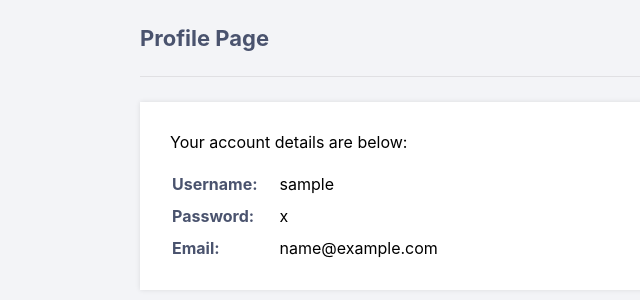
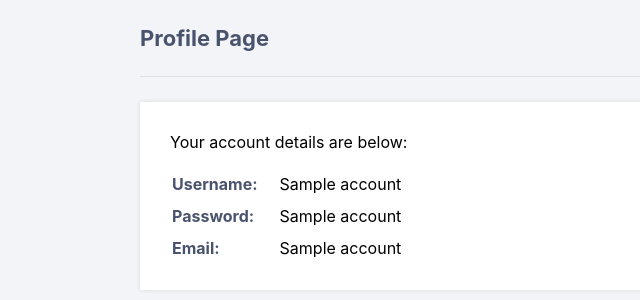
Before and after one commit to shivamyadavskn/TechBlog, a Flask app: page /pythonlogin/profile in a window 1280 px wide. Shown: the part 60-360 px from the top of the page, without its empty margins (0-640 px from the left). Run offline with Flask 2, Linux system fonts and the light colour scheme; the visitor is signed in with stand-in values (Sample User, id 1); a database or web service that is not in the repository returns one stand-in record (values such as "Sample title"); some libraries are stand-ins or nearby versions.

Commit message:
committed

```diff
--- a/app.py
+++ b/app.py
@@ -118,6 +118,8 @@ def profile():
         cursor.execute('SELECT * FROM accounts WHERE id = %s', (session['id'],))
         account = cursor.fetchone()
         # Show the profile page with account info
+        print(account)
+        print(type(account))
         return render_template('profile.html', account=account)
     # User is not loggedin redirect to login page
     return redirect(url_for('login'))
@@ -126,6 +128,7 @@ def profile():
 @app.route('/addpost', methods=['POST', 'GET'])
 def addpost():
     if 'loggedin' in session and request.method == 'POST':
+        print(session['id'])
         title = request.form.get('title')
         content = request.form.get('content')
         author = request.form.get('author')
--- a/templates/profile.html
+++ b/templates/profile.html
@@ -9,15 +9,15 @@
     <table>
         <tr>
             <td>Username:</td>
-            <td>{{ account['username'] }}</td>
+            <td>{{ account[1] }}</td>
         </tr>
         <tr>
             <td>Password:</td>
-            <td>{{ account['password'] }}</td>
+            <td>{{ account[2] }}</td>
         </tr>
         <tr>
             <td>Email:</td>
-            <td>{{ account['email'] }}</td>
+            <td>{{ account[3] }}</td>
         </tr>
     </table>
 </div>
```
